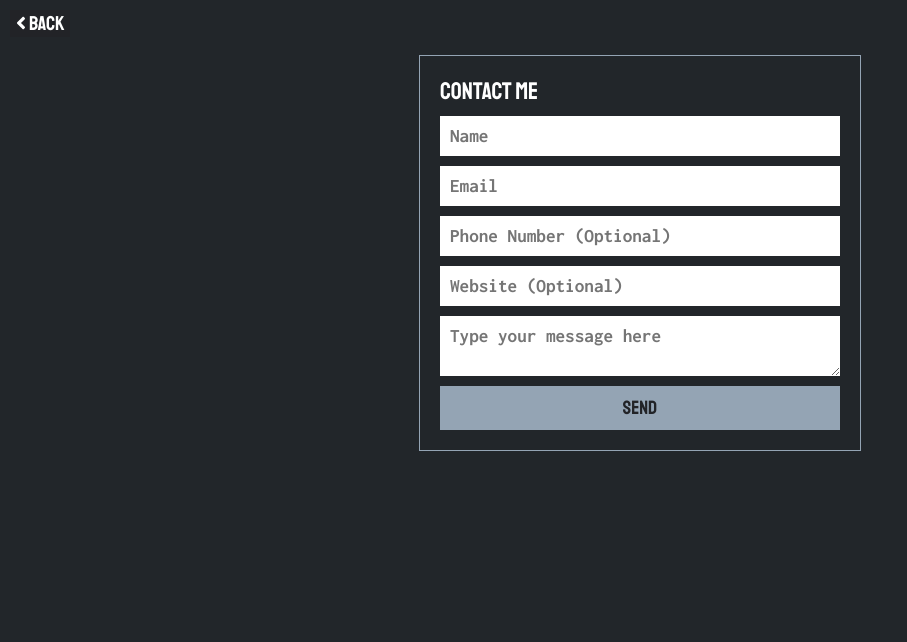
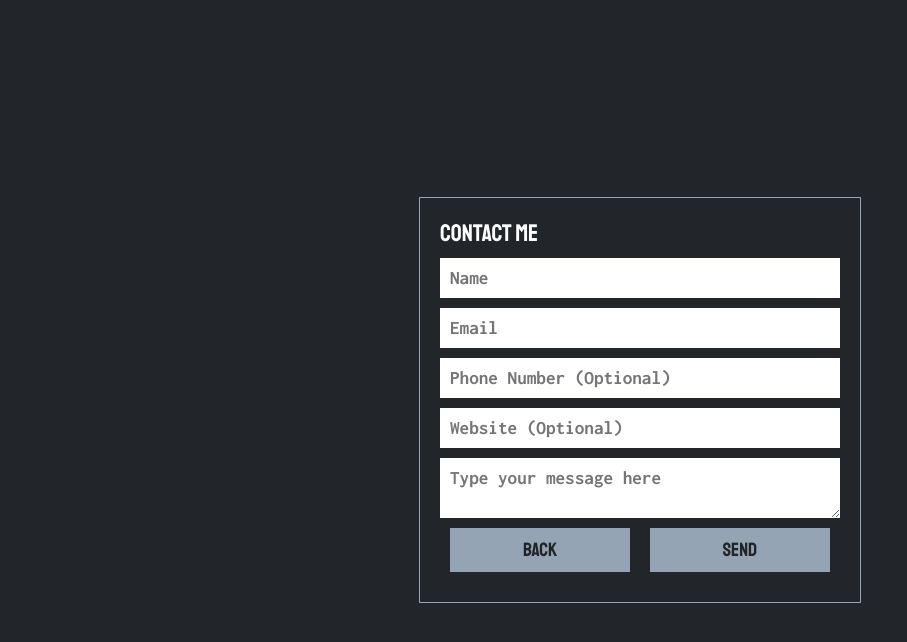
Before and after one commit to anish6400/portfolio, a React (Create React App) app: page /contact in a window 1280 px wide. Shown: the top 642 px of the page, without its empty margins (0-907 px from the left). Built offline with nearby package versions, Linux system fonts and the light colour scheme.

Commit message:
Add files via upload

```diff
--- a/src/App.js
+++ b/src/App.js
@@ -4,7 +4,6 @@ import { BrowserRouter as Router, Route, Switch } from "react-router-dom";
 
 //pages
 import about from "./pages/about";
-import projects from "./pages/projects";
 import contact from "./pages/contact";
 
 function App() {
@@ -12,7 +11,6 @@ function App() {
     <Router>
       <Switch>
         <Route exact path="/" component={about} />
-        <Route exact path="/projects" component={projects} />
         <Route exact path="/contact" component={contact} />
       </Switch>
     </Router>
--- a/src/pages/about.js
+++ b/src/pages/about.js
@@ -1,8 +1,8 @@
 import React, { Component } from "react";
+import Projects from "../components/Projects";
 import "../styles/about.css";
 import { Link } from "react-router-dom";
 import InfoBar from "../components/InfoBar";
-import Button from "../components/Button";
 
 class about extends Component {
   render() {
@@ -17,14 +17,12 @@ class about extends Component {
           </div>
           <div className="about">
             <span>
-              I am a software developer currently based in Vancouver, BC.
+              I am a software developer currently based in Vancouver, BC.&nbsp;
             </span>
-            <span>Have a look at my portfolio</span>
+            <span> Have a look at my portfolio</span>
           </div>
-          <div style={{ display: "inline-block", marginTop: "50px" }}>
-            <Link to="/projects">
-              <Button text="View Projects > " />
-            </Link>
+          <div style={{ marginTop: "50px" }}>
+            <Projects />
           </div>
         </div>
         <div className="info">
--- a/src/pages/contact.js
+++ b/src/pages/contact.js
@@ -1,10 +1,7 @@
 import React, { Component } from "react";
 import emailjs from "emailjs-com";
-import { FontAwesomeIcon } from "@fortawesome/react-fontawesome";
-import { faAngleLeft } from "@fortawesome/free-solid-svg-icons";
 
 import "../styles/contact.css";
-import { Link } from "react-router-dom";
 
 class contact extends Component {
   state = {
@@ -12,6 +9,7 @@ class contact extends Component {
   };
   sendEmail = (e) => {
     e.preventDefault();
+    this.setState({ message: { ok: "Working on it..." } });
     if (
       document.getElementsByClassName("nameField")[0].value === "" ||
       document.getElementsByClassName("emailField")[0].value === "" ||
@@ -21,26 +19,34 @@ class contact extends Component {
       return false;
     }
 
+     var tempParams = {
+        name: document.getElementsByClassName("nameField")[0].value,
+        email: document.getElementsByClassName("emailField")[0].value,
+        number: document.getElementsByClassName("numberField")[0].value,
+        site: document.getElementsByClassName("siteField")[0].value,
+        message: document.getElementsByClassName("messageField")[0].value
+    }
+
     emailjs
-      .sendForm("gmail", "portfolio", e.target, "user_iU934zVMw2b55HNpteObP")
+      .send("gmail", "portfolio", tempParams, "user_iU934zVMw2b55HNpteObP")
       .then(
         (result) => {
           this.setState({ message: { ok: "Message sent successfully." } });
         },
         (error) => {
           this.setState({ message: { error: "Something went wrong." } });
+          console.log(error);
         }
       );
   };
+  back = (e) => {
+    e.preventDefault();
+    window.history.back();
+  }
   render() {
     return (
       <div className="bigWrapper">
-        <Link to="/">
-          <button className="backButton">
-            <FontAwesomeIcon icon={faAngleLeft} /> Back
-          </button>
-        </Link>
-        <form className="container" onSubmit={this.sendEmail}>
+        <form className="container">
           <div className="headerInfo">Contact Me</div>
           <input
             className="field nameField"
@@ -71,7 +77,10 @@ class contact extends Component {
             name="message"
             placeholder="Type your message here"
           />
-          <input className="field submitButton" type="submit" value="Send" />
+          <div className="buttonWrapper">
+          <button className="field formButton" onClick={this.back}> Back </button>
+          <button className="field formButton" onClick={this.sendEmail}> Send </button>
+          </div>
           {this.state.message ? (
             this.state.message.error ? (
               <div className="error">{this.state.message.error}</div>
--- a/src/styles/about.css
+++ b/src/styles/about.css
@@ -12,7 +12,6 @@
   display: block;
   text-align: center;
   margin: auto;
-  max-width: 1000px;
 }
 
 .brandName {
@@ -37,7 +36,6 @@
 }
 
 .about {
-  display: inline-block;
   color: #94a4b4;
   font-family: "Staatliches";
   letter-spacing: 1px;
@@ -52,6 +50,7 @@
   text-align: center;
   padding: 0;
 }
+
 
 @media screen and (min-width: 680px) {
   .header {
--- a/src/styles/contact.css
+++ b/src/styles/contact.css
@@ -2,7 +2,8 @@
   display: flex;
   flex-direction: column;
   align-items: center;
-  padding: 50px 10px;
+  justify-content: center;
+  height: 100vh;
 }
 .container {
   max-width: 400px;
@@ -11,7 +12,6 @@
   flex-direction: column;
   padding: 20px;
   border: 1px solid #94a4b4;
-  margin: 5px;
 }
 
 .headerInfo {
@@ -22,6 +22,7 @@
 
 .field {
   font-family: "Inconsolata", monospace;
+  resize: vertical;
   outline: none;
   border: none;
   margin-top: 10px;
@@ -29,13 +30,21 @@
   font-size: 1.2rem;
 }
 
-.submitButton {
+.buttonWrapper {
+  display: flex;
+  justify-content: space-around;
+}
+
+.formButton {
   background-color: #94a4b4;
   color: #222327;
   font-family: "Staatliches";
+  flex-grow: 1;
+  margin: 10px;
 }
 
-.submitButton:hover {
+
+.formButton:hover {
   cursor: pointer;
   background-color: white;
 }
@@ -48,20 +57,6 @@ input::-webkit-outer-spin-button,
 input::-webkit-inner-spin-button {
   -webkit-appearance: none;
   margin: 0;
-}
-
-.backButton {
-  left: 0;
-  top: 0;
-  margin: 10px;
-  position: absolute;
-  color: white;
-  border: none;
-  outline: none;
-  font-family: "Staatliches";
-  background-color: #222327;
-  cursor: pointer;
-  font-size: 1.25rem;
 }
 
 .error {
--- a/src/styles/projects.css
+++ b/src/styles/projects.css
@@ -1,4 +1,5 @@
 .mainWrapper {
+  display: block;
   text-align: center;
   user-select: none;
 }
@@ -14,12 +15,6 @@
   color: white;
   animation: 1s ease-out 0s 1 fade;
   will-change: opacity;
-}
-
-.subtitle {
-  font-family: "Inconsolata", monospace;
-  color: #94a4b4;
-  animation: 1s ease-out 0s 1 fade;
 }
 
 main {
@@ -80,7 +75,7 @@ main {
   outline: none;
   border-radius: 2px;
   cursor: pointer;
-  font-size: 0.75rem;
+  font-size: 0.9rem;
   text-align: center;
   color: #222620;
 }
@@ -115,7 +110,7 @@ main {
   border: 1px solid #222620;
   color: #94a4b4;
   font-family: "Staatliches";
-  font-size: 0.6rem;
+  font-size: 0.7rem;
   filter: brightness(150%);
   margin-right: 5px;
   margin-top: 5px;
@@ -132,11 +127,11 @@ main {
 
 p {
   margin-top: 0;
-  font-size: 0.7rem;
+  font-size: 1rem;
   font-family: "Inconsolata", monospace;
 }
 
-@media screen and (min-width: 760px) {
+@media screen and (min-width: 1100px) {
   main {
     grid-auto-rows: calc(40vw * 10 / 16);
     grid-template-columns: repeat(auto-fill, minmax(40vw, 1fr));
@@ -148,7 +143,7 @@ p {
   }
 
   .tag {
-    font-size: 1rem;
+    font-size: 0.9rem;
   }
 
   .description {
```
Also changed, not shown: src/assets/posLogo.png (added).
